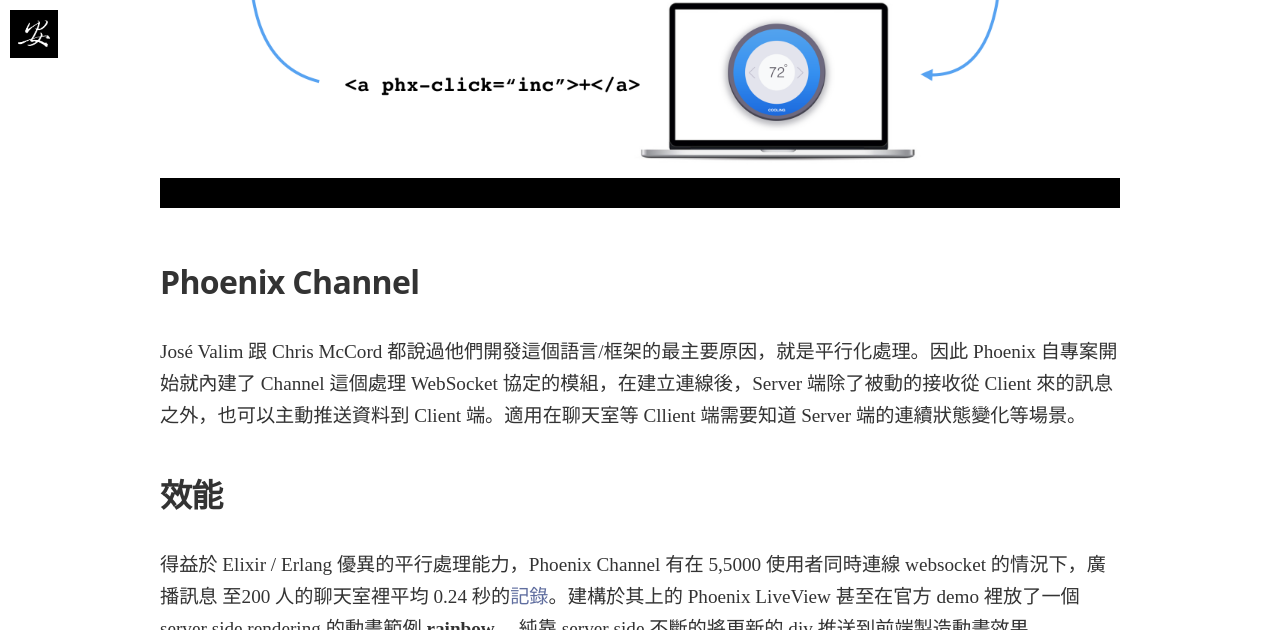
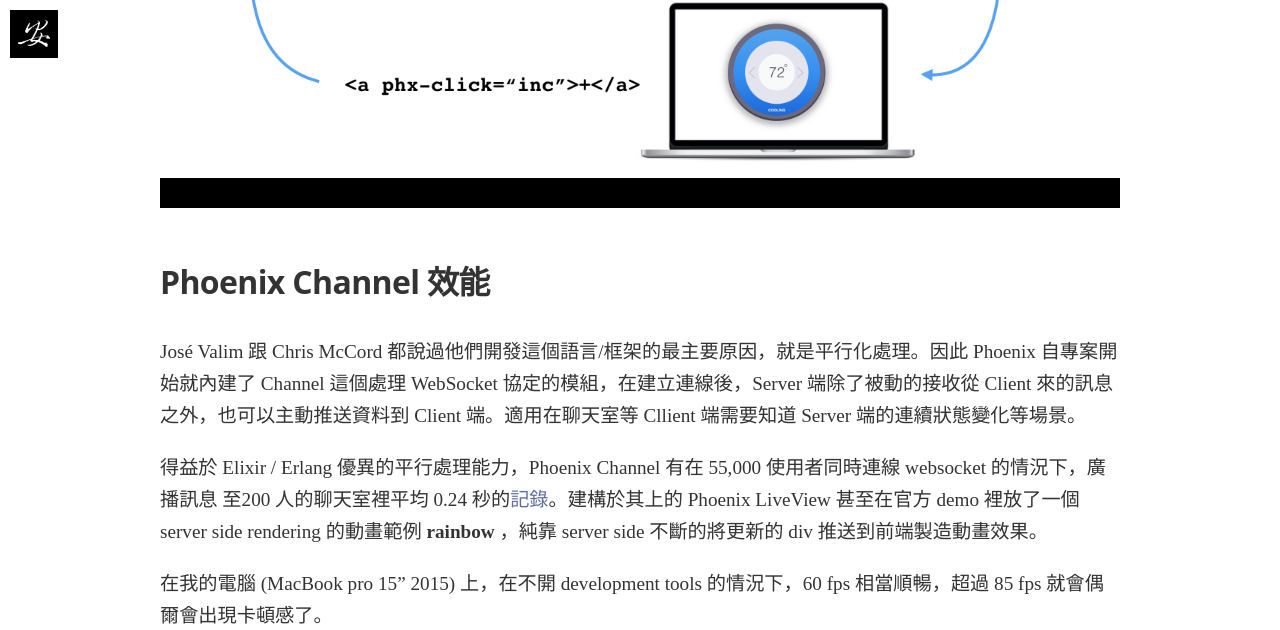
Before and after one commit to taiansu/blog, a Jekyll site: the page built from _posts/2019-03-25-phoenix-liveview.md, in a window 1280 px wide and 900 px high, scrolled down 5545 px, cut to the strip 0-630 px from the top of the window. Built offline with Jekyll 4.4.1, drawn with Linux system fonts in a browser that asks for light colours; nearby versions of some CDN libraries; some web fonts are replaced; comment, search, counter and statistics services are not loaded.

Commit message:
Fix post

```diff
--- a/_posts/2019-03-25-phoenix-liveview.md
+++ b/_posts/2019-03-25-phoenix-liveview.md
@@ -79,15 +79,11 @@
 
 
 
-## Phoenix Channel
+## Phoenix Channel 效能
 
 José Valim 跟 Chris McCord 都說過他們開發這個語言/框架的最主要原因，就是平行化處理。因此 Phoenix 自專案開始就內建了 Channel 這個處理 WebSocket 協定的模組，在建立連線後，Server 端除了被動的接收從 Client 來的訊息之外，也可以主動推送資料到 Client 端。適用在聊天室等 Cllient 端需要知道 Server 端的連續狀態變化等場景。
 
-
-
-##  效能
-
-得益於 Elixir / Erlang 優異的平行處理能力，Phoenix Channel 有在  5,5000 使用者同時連線 websocket 的情況下，廣播訊息 至200 人的聊天室裡平均 0.24 秒的[記錄]()。建構於其上的 Phoenix LiveView 甚至在官方 demo 裡放了一個 server side rendering 的動畫範例 **rainbow** ，純靠 server side 不斷的將更新的 div 推送到前端製造動畫效果。
+得益於 Elixir / Erlang 優異的平行處理能力，Phoenix Channel 有在  55,000 使用者同時連線 websocket 的情況下，廣播訊息 至200 人的聊天室裡平均 0.24 秒的[記錄]()。建構於其上的 Phoenix LiveView 甚至在官方 demo 裡放了一個 server side rendering 的動畫範例 **rainbow** ，純靠 server side 不斷的將更新的 div 推送到前端製造動畫效果。
 
 在我的電腦 (MacBook pro 15" 2015) 上，在不開 development tools 的情況下，60 fps 相當順暢，超過 85 fps 就會偶爾會出現卡頓感了。
 
```
Also changed, not shown: 1 other file.
